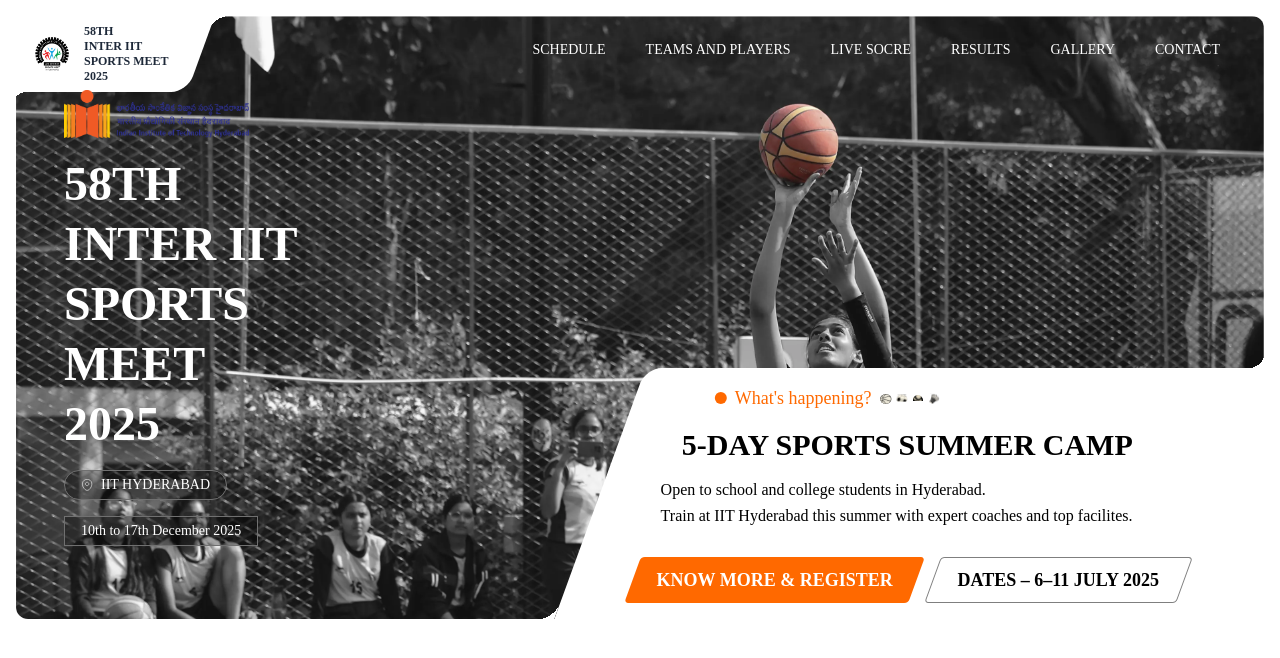
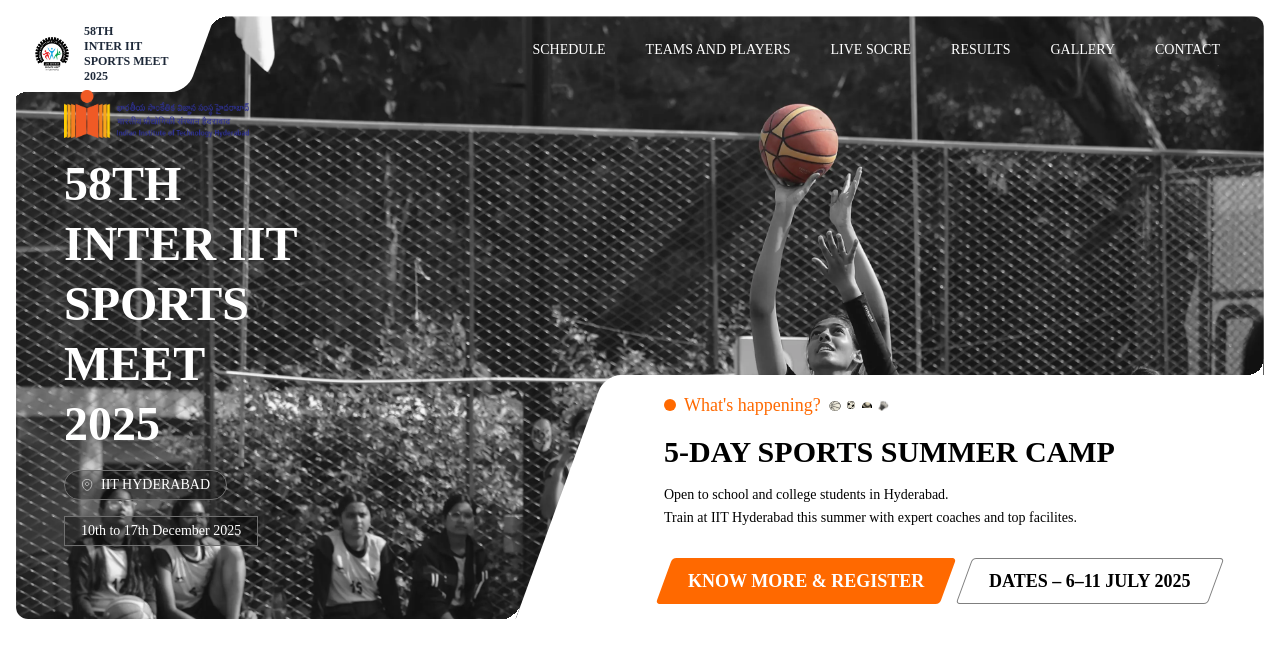
Before and after one commit to rayanry9/iism-2025, a SvelteKit app in the folder web/main/: page / in a window 1280 px wide. Shown: the top 658 px of the page. Built offline with nearby package versions, Linux system fonts and the light colour scheme; a web font is replaced by a local one.

Commit message:
fix: design fix

```diff
--- a/web/main/src/routes/+page.svelte
+++ b/web/main/src/routes/+page.svelte
@@ -21,10 +21,10 @@
 
 		<!-- Logo + Text container positioned on top of the image -->
 		<div
-			class="absolute top-0 left-0 flex -skew-x-[20deg] items-center space-x-3 rounded-br-2xl bg-white pt-2 pr-8 pb-2 pl-8"
+			class="absolute left-0 top-0 flex -skew-x-[20deg] items-center space-x-3 rounded-br-2xl bg-white pb-2 pl-8 pr-8 pt-2"
 		>
 			<div
-				class="absolute top-0 -right-[26px] size-4 bg-white"
+				class="absolute -right-[26px] top-0 size-4 bg-white"
 				style="mask-composite: exclude;mask-image: radial-gradient(circle 1rem at bottom right, transparent 0%, transparent 100%,black 100%);"
 			></div>
 
@@ -33,7 +33,7 @@
 				style="mask-composite: exclude;mask-image: radial-gradient(circle 1rem at bottom right, transparent 0%, transparent 100%,black 100%);"
 			></div>
 			<img src="/logo.png" alt="Logo" class="h-10 w-10 skew-x-[20deg]" />
-			<div class="skew-x-[20deg] text-xs leading-tight font-semibold text-gray-800">
+			<div class="skew-x-[20deg] text-xs font-semibold leading-tight text-gray-800">
 				58TH<br />
 				INTER IIT<br />
 				SPORTS MEET<br />
@@ -42,7 +42,7 @@
 		</div>
 
 		<!-- Right side: Navigation menu -->
-		<nav class="absolute top-6 right-15 flex space-x-10 text-sm font-medium text-white">
+		<nav class="right-15 absolute top-6 flex space-x-10 text-sm font-medium text-white">
 			<a href="#schedule" class="cursor-pointer hover:underline">SCHEDULE</a>
 			<a href="#teams" class="cursor-pointer hover:underline">TEAMS AND PLAYERS</a>
 			<a href="#live-score" class="cursor-pointer hover:underline">LIVE SOCRE</a>
@@ -52,7 +52,7 @@
 		</nav>
 
 		<div
-			class="absolute top-1/2 left-12 flex max-w-xs -translate-y-1/2 flex-col gap-4 rounded-md p-4 text-white"
+			class="absolute left-12 top-1/2 flex max-w-xs -translate-y-1/2 flex-col gap-4 rounded-md p-4 text-white"
 		>
 			<!-- IITH logo -->
 			<div class="flex justify-start">
@@ -60,7 +60,7 @@
 			</div>
 
 			<!-- Event Title -->
-			<div class="text-xs leading-tight font-semibold sm:text-5xl">
+			<div class="text-xs font-semibold leading-tight sm:text-5xl">
 				<p>58TH</p>
 				<p>INTER IIT</p>
 				<p>SPORTS MEET</p>
@@ -84,7 +84,7 @@
 		</div>
 
 		<div
-			class="absolute -right-8 -bottom-[0.2px] flex w-fit -skew-x-[20deg] flex-col gap-3 rounded-tl-2xl bg-white pt-4 pr-24 pb-4 pl-16 text-white"
+			class="absolute -bottom-[0.2px] -right-8 flex w-fit -skew-x-[20deg] flex-col gap-3 rounded-tl-2xl bg-white pb-4 pl-16 pr-24 pt-4 text-white"
 		>
 			<div
 				class="absolute -top-4 right-[6rem] size-4 skew-x-[20deg] bg-white"
@@ -96,12 +96,10 @@
 				style="mask-composite: exclude;mask-image: radial-gradient(circle 1rem at top left, transparent 0%, transparent 100%,black 100%);"
 			></div>
 
+			<div class="flex skew-x-[20deg] flex-col gap-3 pl-10 text-black">
 				<!-- Top Row: Circle + Heading -->
-			<div class="flex skew-x-[20deg] items-center gap-2 pl-4">
-				<!-- Orange circle -->
+				<div class="flex items-center gap-2">
 					<div class="h-3 w-3 rounded-full bg-orange-500"></div>
-
-				<!-- Orange text -->
 					<p class="text-lg font-medium text-orange-500">What's happening?</p>
 					<div class="flex items-center gap-1">
 						<img src="basketball.svg" alt="event 1" class="h-3 w-3 rounded-full" />
@@ -112,28 +110,30 @@
 				</div>
 
 				<!-- Title -->
-			<p class="skew-x-[20deg] text-3xl leading-snug font-semibold text-black">
-				5-DAY SPORTS SUMMER CAMP
-			</p>
+				<p class="text-3xl font-semibold leading-snug">5-DAY SPORTS SUMMER CAMP</p>
 
 				<!-- Two lines of text -->
-			<div class="text-s skew-x-[20deg] leading-relaxed text-black">
+				<div class="text-sm leading-relaxed">
 					<p>Open to school and college students in Hyderabad.</p>
 					<p>Train at IIT Hyderabad this summer with expert coaches and top facilites.</p>
 				</div>
 
-			<div class="mt-4 flex gap-4">
+				<!-- Buttons -->
+				<div class="mt-4 flex -skew-x-[20deg] gap-4">
+					<!-- Skewed Button -->
 					<button
 						onclick={() => goto('/register')}
-					class="rounded bg-orange-500 px-6 py-2 text-lg font-semibold text-white transition *:skew-x-[20deg] hover:bg-orange-600"
+						class="rounded bg-orange-500 px-6 py-2 text-lg font-semibold text-white transition hover:bg-orange-600"
 					>
-					<p>KNOW MORE & REGISTER</p>
+						<p class="skew-x-[20deg]">KNOW MORE & REGISTER</p>
 					</button>
 
+					<!-- Skewed Date Box -->
 					<div
-					class=" rounded border border-black/50 bg-white px-6 py-2 text-lg font-semibold text-black *:skew-x-[20deg]"
+						class="rounded border border-black/50 bg-white px-6 py-2 text-lg font-semibold text-black"
 					>
-					<p>DATES – 6–11 JULY 2025</p>
+						<p class="skew-x-[20deg]">DATES – 6–11 JULY 2025</p>
+					</div>
 				</div>
 			</div>
 		</div>
```
Also changed, not shown: web/main/static/football.svg. Lines whose indentation alone changed are shown as unchanged.
